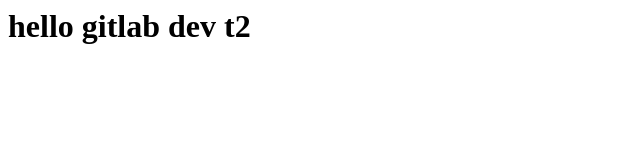
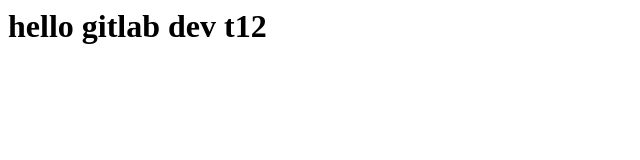
Before and after one commit to lastmegumi/htmltest, a plain HTML site: page html/index.html in a window 1280 px wide. Shown: the full height of the page, 0-640 px from the left. Drawn offline with Linux system fonts and the light colour scheme.

Commit message:
Update index.html

```diff
--- a/html/index.html
+++ b/html/index.html
@@ -1 +1 @@
-<h1>hello gitlab dev t2</h1>
+<h1>hello gitlab dev t12</h1>
```
